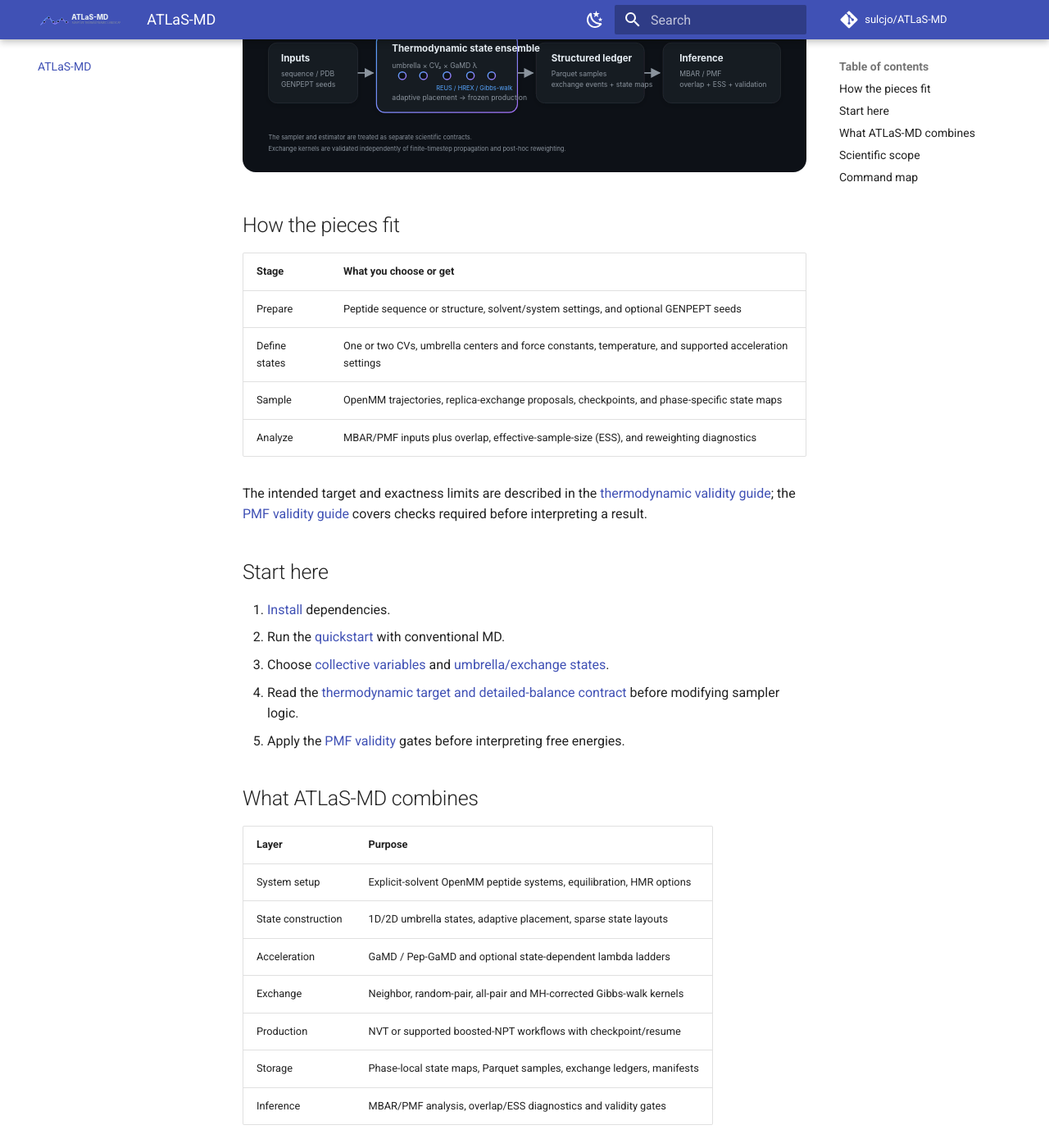
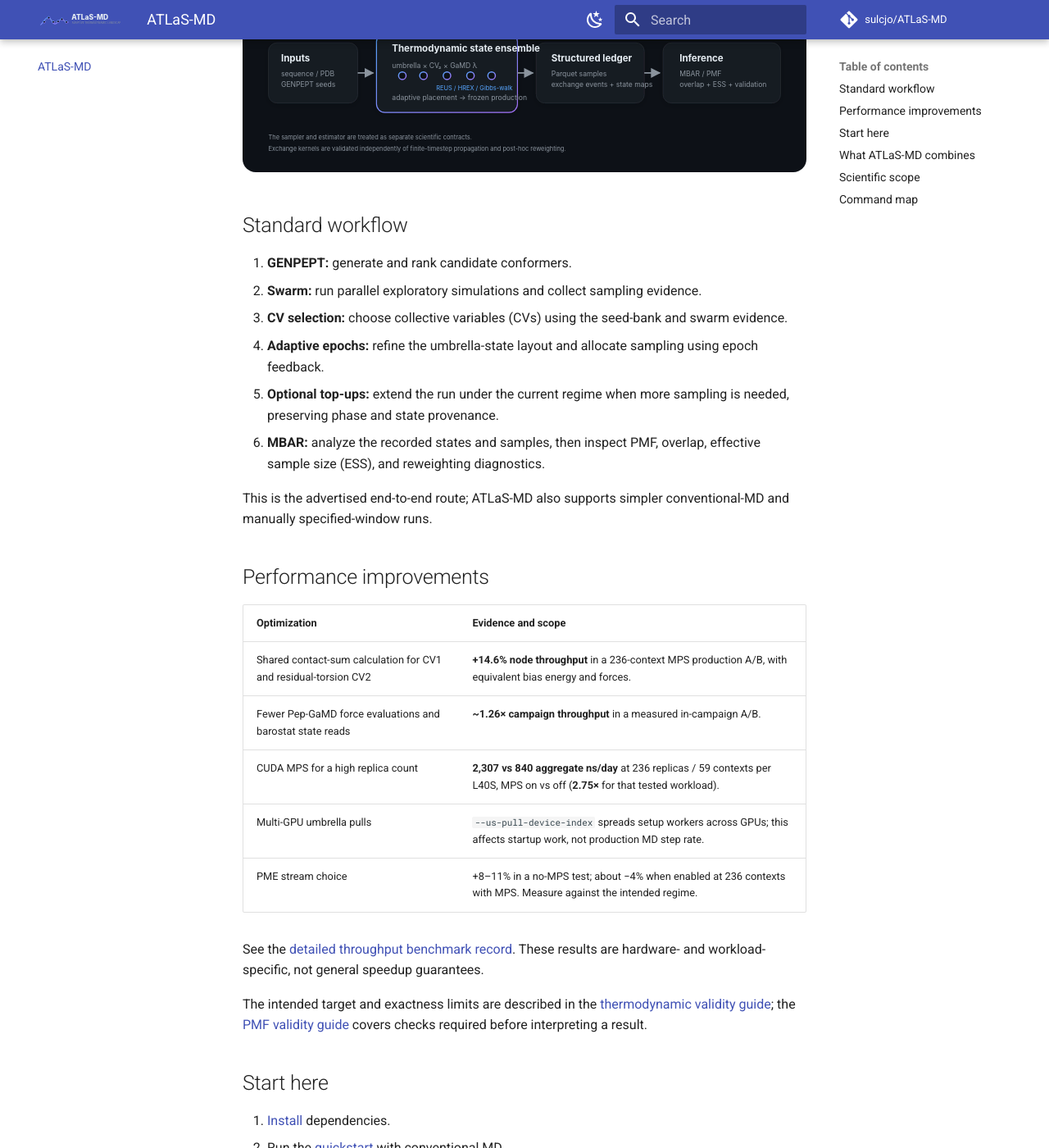
Before and after one commit to sulcjo/ATLaS-MD, an MkDocs documentation site: the page built from docs/atlas-md/index.md, in a window 1280 px wide and 1400 px high, scrolled down 842 px. Shown: the whole window at 82% size. Built offline with MkDocs 1.6.1 and Material for MkDocs 9.7.7, drawn with Linux system fonts in a browser that asks for light colours; comment, search, counter and statistics services are not loaded.

Commit message:
docs: document standard workflow and performance evidence

```diff
--- a/docs/atlas-md/index.md
+++ b/docs/atlas-md/index.md
@@ -14,14 +14,28 @@
   <img src="assets/workflow.svg" alt="ATLaS-MD workflow" width="100%">
 </p>
 
-## How the pieces fit
+## Standard workflow
 
-| Stage | What you choose or get |
+1. **GENPEPT:** generate and rank candidate conformers.
+2. **Swarm:** run parallel exploratory simulations and collect sampling evidence.
+3. **CV selection:** choose collective variables (CVs) using the seed-bank and swarm evidence.
+4. **Adaptive epochs:** refine the umbrella-state layout and allocate sampling using epoch feedback.
+5. **Optional top-ups:** extend the run under the current regime when more sampling is needed, preserving phase and state provenance.
+6. **MBAR:** analyze the recorded states and samples, then inspect PMF, overlap, effective sample size (ESS), and reweighting diagnostics.
+
+This is the advertised end-to-end route; ATLaS-MD also supports simpler conventional-MD and manually specified-window runs.
+
+## Performance improvements
+
+| Optimization | Evidence and scope |
 | --- | --- |
-| Prepare | Peptide sequence or structure, solvent/system settings, and optional GENPEPT seeds |
-| Define states | One or two CVs, umbrella centers and force constants, temperature, and supported acceleration settings |
-| Sample | OpenMM trajectories, replica-exchange proposals, checkpoints, and phase-specific state maps |
-| Analyze | MBAR/PMF inputs plus overlap, effective-sample-size (ESS), and reweighting diagnostics |
+| Shared contact-sum calculation for CV1 and residual-torsion CV2 | **+14.6% node throughput** in a 236-context MPS production A/B, with equivalent bias energy and forces. |
+| Fewer Pep-GaMD force evaluations and barostat state reads | **~1.26× campaign throughput** in a measured in-campaign A/B. |
+| CUDA MPS for a high replica count | **2,307 vs 840 aggregate ns/day** at 236 replicas / 59 contexts per L40S, MPS on vs off (**2.75×** for that tested workload). |
+| Multi-GPU umbrella pulls | `--us-pull-device-index` spreads setup workers across GPUs; this affects startup work, not production MD step rate. |
+| PME stream choice | +8–11% in a no-MPS test; about −4% when enabled at 236 contexts with MPS. Measure against the intended regime. |
+
+See the [detailed throughput benchmark record](developer/gpu-throughput-benchmark-todo.md). These results are hardware- and workload-specific, not general speedup guarantees.
 
 The intended target and exactness limits are described in the [thermodynamic validity guide](guide/thermodynamic-validity.md); the [PMF validity guide](analysis/pmf-validity.md) covers checks required before interpreting a result.
 
```
